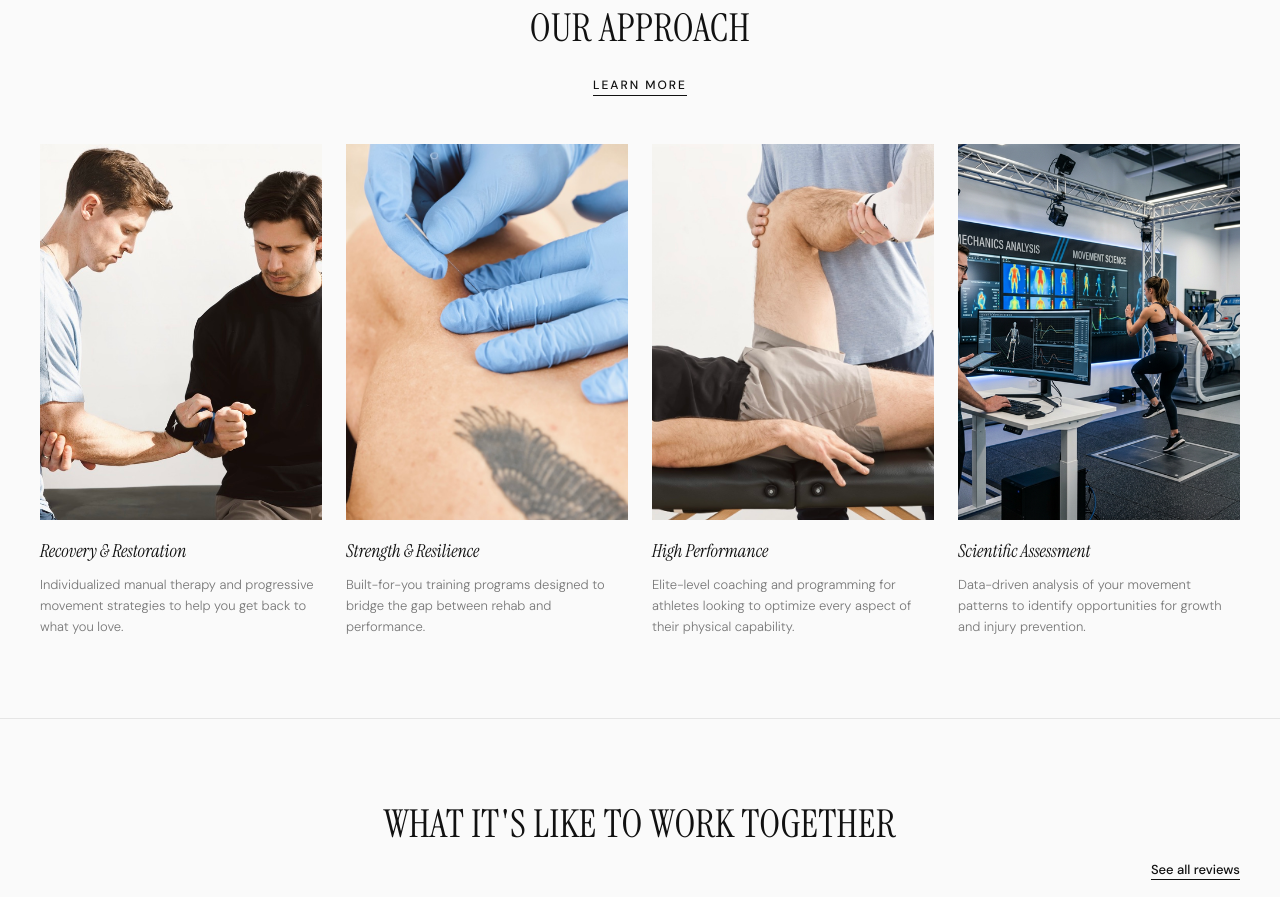
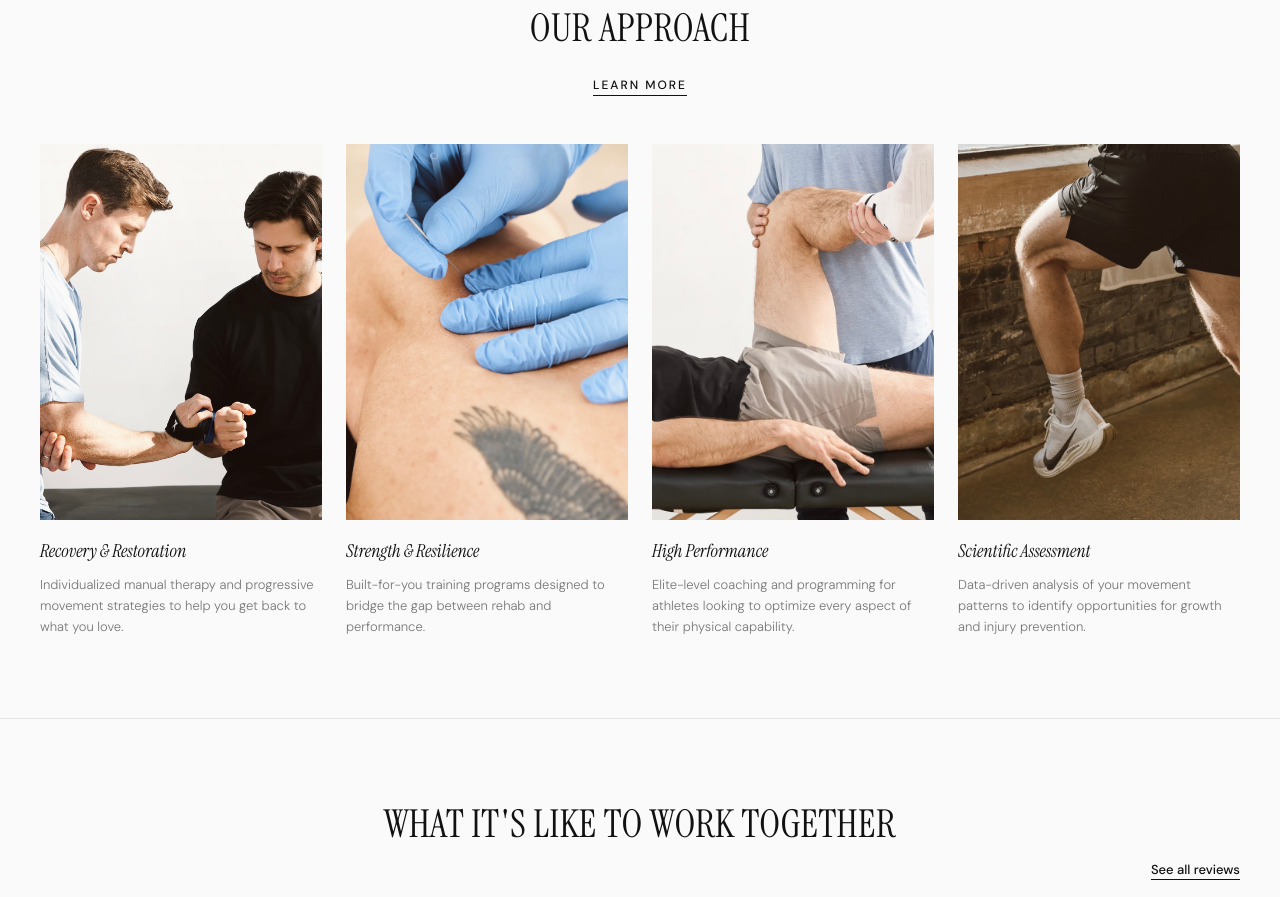
Before and after one commit to bseaholm4-hub/movewell, a plain HTML site: page index.html in a window 1280 px wide. Shown: the part 1167-2064 px from the top of the page. Drawn offline with nearby package versions, Linux system fonts and the light colour scheme.

Commit message:
Update approach-4 image to new photo

```diff
--- a/index.html
+++ b/index.html
@@ -72,7 +72,7 @@
       <div class="approach-card-excerpt">Elite-level coaching and programming for athletes looking to optimize every aspect of their physical capability.</div>
     </div>
     <div class="approach-card">
-      <div class="approach-card-img"><img src="assets/images/approach-4.png" alt="Assessment"></div>
+      <div class="approach-card-img"><img src="assets/images/approach-4.jpeg" alt="Assessment"></div>
       <p class="approach-card-title">Scientific Assessment</p>
       <div class="approach-card-excerpt">Data-driven analysis of your movement patterns to identify opportunities for growth and injury prevention.</div>
     </div>
```
Also changed, not shown: assets/images/approach-4.jpeg (added), assets/images/approach-4.png (deleted).
